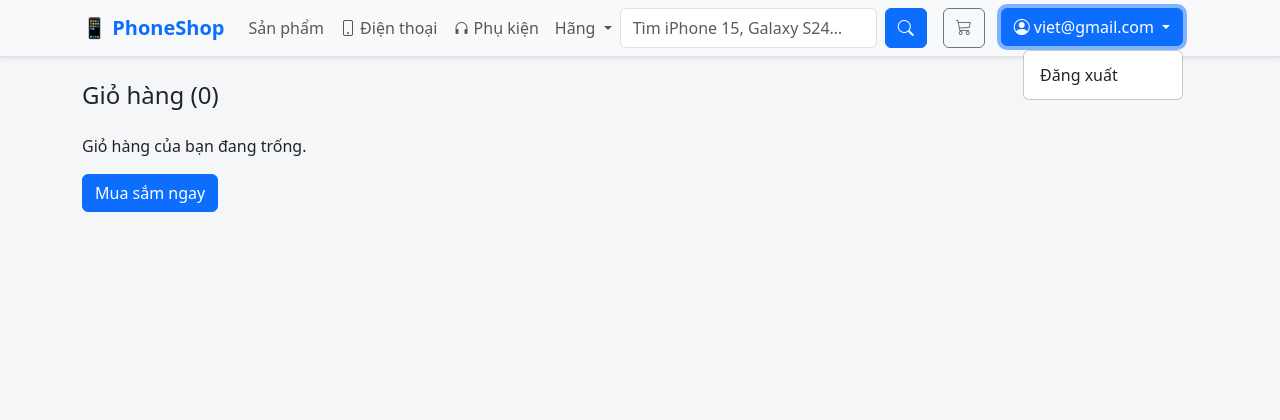
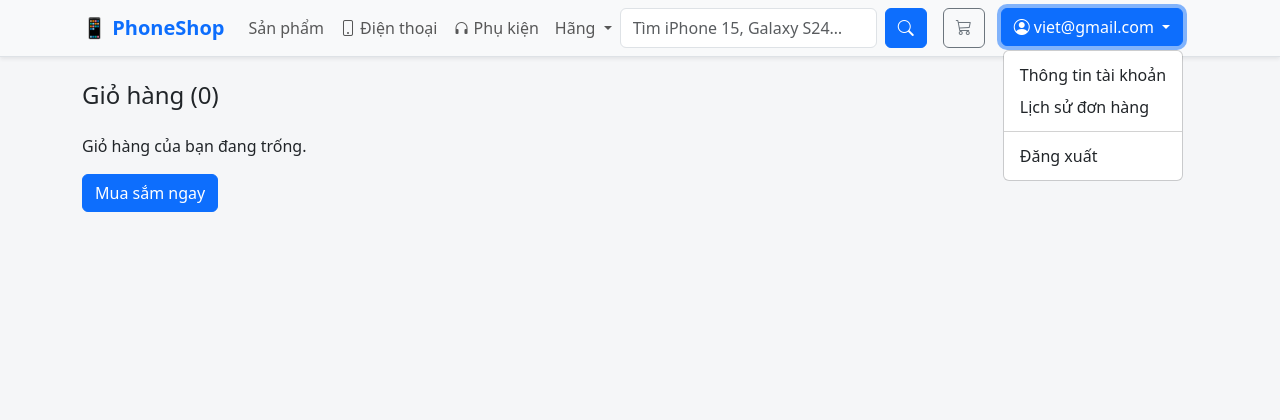
Before and after one commit to hahaha3708/PhoneShop, a Django app: page /cart/ in a window 1280 px wide, after a click on "viet@gmail.com". Shown: the top 420 px of the page. Run offline with Django 4.2, Linux system fonts and the light colour scheme; a user stored in the database is signed in; data comes from the database, SQL or seed files in the repository.

Commit message:
thêm phần lịch sử giao dịch, đăng nhập, đăng ký

```diff
--- a/app/templates/includes/navbar.html
+++ b/app/templates/includes/navbar.html
@@ -164,7 +164,14 @@
         </a>
         <ul class="dropdown-menu dropdown-menu-end" aria-labelledby="userMenu">
           <li>
-            <a class="dropdown-item" href="{% url 'logout' %}">Đăng xuất</a>
+            <a class="dropdown-item" href="#">Thông tin tài khoản</a>
+          </li>
+          <li>
+            <a class="dropdown-item" href="#">Lịch sử đơn hàng</a>
+          </li>
+          <li><hr class="dropdown-divider"></li>
+          <li>
+            <a class="dropdown-item" href="{% url 'shop:logout' %}">Đăng xuất</a>
           </li>
         </ul>
       </div>
@@ -201,11 +208,11 @@
       </div>
       <div class="modal-body">
         <div class="d-flex flex-column gap-3 text-center">
-          <a href="{% url 'login' %}" class="btn btn-primary btn-lg"
+          <a href="{% url 'shop:login' %}" class="btn btn-primary btn-lg"
             >Đăng nhập</a
           >
           <a
-            href="{% url 'app:signup' %}"
+            href="{% url 'shop:signup' %}"
             class="btn btn-outline-secondary btn-lg"
             >Đăng ký</a
           >
```
